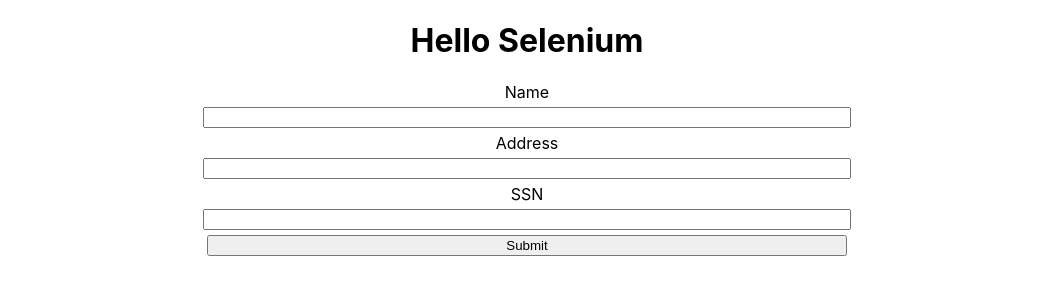
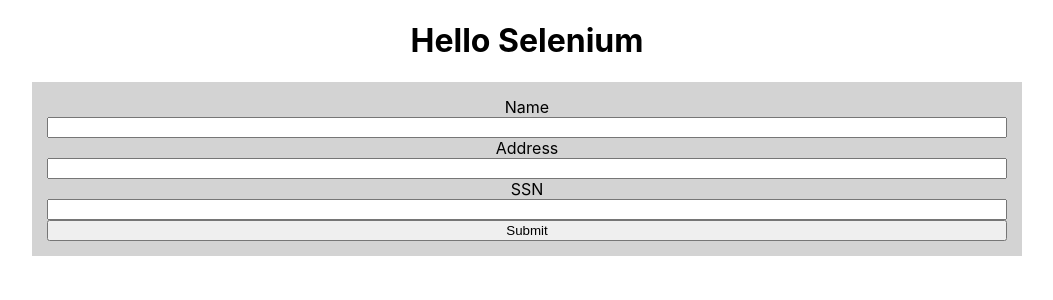
Before and after one commit to jgbowser/react_with_selenium, a React (Create React App) app: page / in a window 1280 px wide. Shown: the top 300 px of the page, without its empty margins (113-1166 px from the left). Built offline with nearby package versions, Linux system fonts and the light colour scheme.

Commit message:
brought in some test radium styles

```diff
--- a/src/OwnerForm.css
+++ /dev/null
@@ -1,7 +0,0 @@
-input,
-label,
-button {
-  display: block;
-  width: 50%;
-  margin: 5px auto;
-}
--- a/src/OwnerForm.js
+++ b/src/OwnerForm.js
@@ -1,5 +1,6 @@
 import { useState } from 'react';
-import './OwnerForm.css';
+import Radium from 'radium';
+
 
 function OwnerForm() {
   const [ name, setName ] = useState('');
@@ -17,6 +18,8 @@ function OwnerForm() {
       return setErrors({...errors, ssn: 'SSN is required'})
     } else if(ssn.length < 9 || ssn.length > 9) {
       return setErrors({...errors, ssn: 'SSN must be 9 characters'})
+    } else {
+      return setErrors({...errors, ssn: ''})
     }
   }
 
@@ -27,9 +30,24 @@ function OwnerForm() {
     }
   }
 
+  let styles = {
+    form: {
+      backgroundColor: 'lightgray',
+      width: '75%',
+      margin: '10px auto',
+      padding: '15px',
+      display: 'flex',
+      flexDirection: 'column',
+    },
+    alert: {
+      color: 'red',
+      fontSize: '11px',
+    }
+  }
+
   return (
     <div id='form-wrapper'>
-      <form id='owner-form'>
+      <form id='owner-form' style={styles.form}>
         <label htmlFor='name'>Name</label>
         <input
           id='name'
@@ -52,7 +70,7 @@ function OwnerForm() {
           onChange={(e => setSsn(e.target.value) )}
           onBlur={() => validateSsn()}
         />
-        {errors.ssn && <p>{errors.ssn}</p>}
+        {errors.ssn && <p style={styles.alert}>{errors.ssn}</p>}
         <button id='submit' type='submit' onClick={(e) => handleSubmit(e)}>Submit</button>
       </form>
       {success && <h2>Form Submitted</h2>}
@@ -60,4 +78,4 @@ function OwnerForm() {
   );
 }
 
-export default OwnerForm;
+export default Radium(OwnerForm);
```
Also changed, not shown: 1 other file (tests, documents, lock files or other folders).
